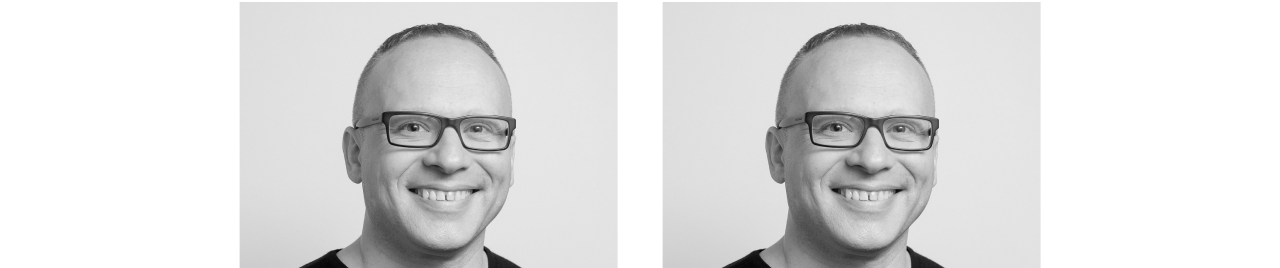
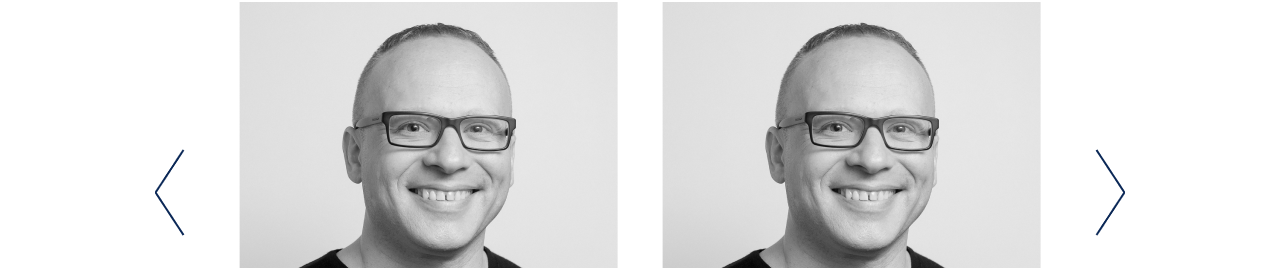
Before and after one commit to Mvnmv2/BnvTest, a website: page src/index.html in a window 1280 px wide. Shown: the part 1203-1471 px from the top of the page. Drawn offline with nearby package versions, Linux system fonts and the light colour scheme; files that its build step writes are made by us from their sources; the site is published under a folder, as on GitHub Pages, so addresses that start at the root find nothing; files whose address does not match are found by name.

Commit message:
fix link

```diff
--- a/src/assets/scss/blocs/speakers.scss
+++ b/src/assets/scss/blocs/speakers.scss
@@ -82,7 +82,7 @@
 
 .swiper-button-next,
 .swiper-button-prev {
-    background: url('/assets/images/arrow2.png') no-repeat;
+    background: url('./assets/images/arrow2.png') no-repeat;
     top: var(--swiper-navigation-top-offset, 45%);
 
     height: 87px;
```
